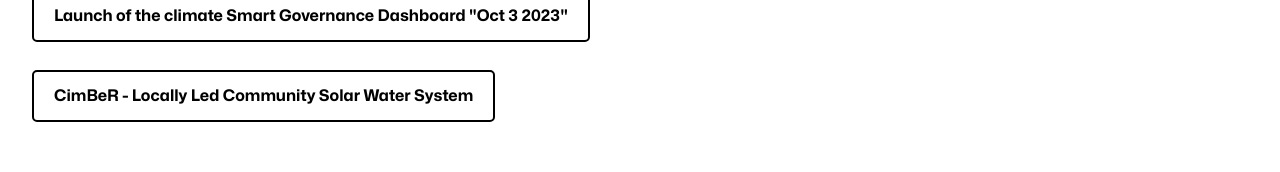
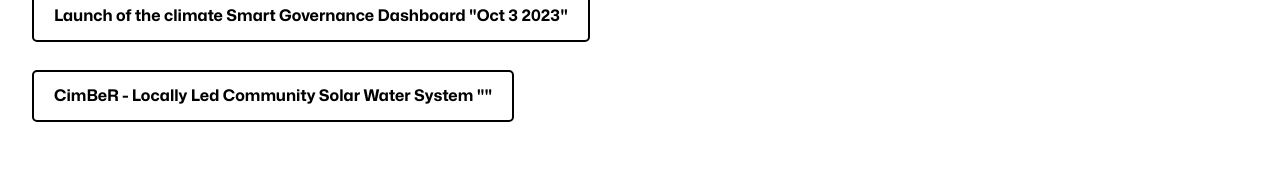
Before and after one commit to dacemedia/testagric, a Next.js app: page /events in a window 1280 px wide. Shown: the part 402-574 px from the top of the page. Built offline with nearby package versions, Linux system fonts and the light colour scheme.

Commit message:
relative

```diff
--- a/src/app/events/page.jsx
+++ b/src/app/events/page.jsx
@@ -45,7 +45,7 @@ const BlogPage = () => {
           }}
 
         >
-          CimBeR - Locally Led Community Solar Water System
+          CimBeR - Locally Led Community Solar Water System ""
         </a>
       </PageIntro>
     </>
```
